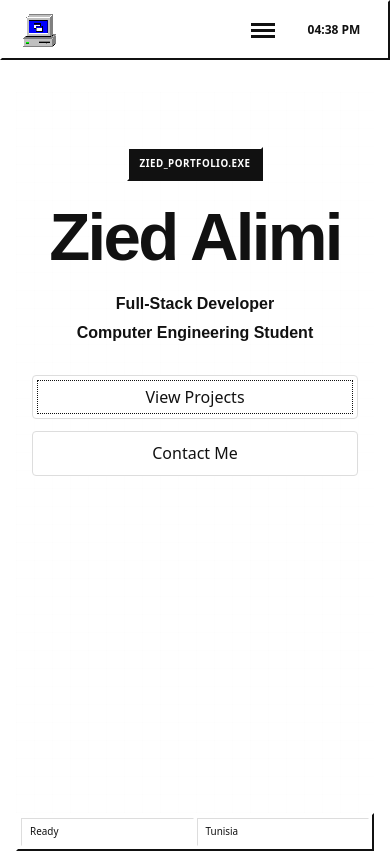
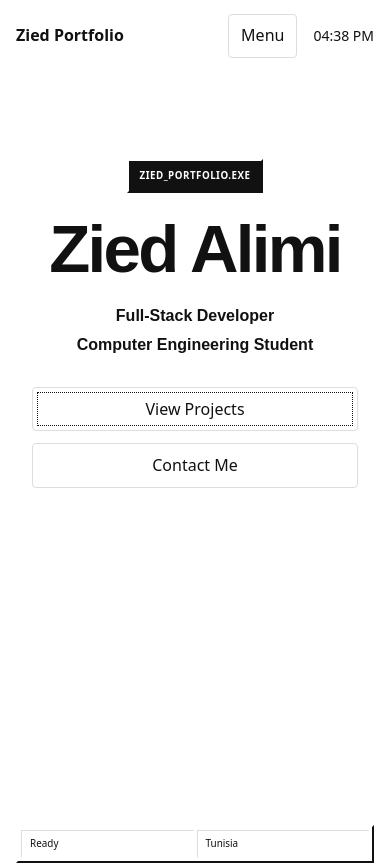
Before and after one commit to zied3332/zied-engineering-portfolio, a React (Vite) app in the folder frontend/: page / in a window 390 px wide. Shown: the top 865 px of the page. Built offline with nearby package versions, Linux system fonts and the light colour scheme.

Commit message:
style: simplify responsive navigation and footer

```diff
--- a/frontend/src/components/layout/Footer.tsx
+++ b/frontend/src/components/layout/Footer.tsx
@@ -9,11 +9,8 @@ function Footer() {
       <div className="footer__inner">
         <div className="footer__main">
           <div className="footer__identity">
-            <span className="footer__icon">Z</span>
-
-            <div>
+<div>
               <strong>{personalInfo.name}</strong>
-              <span>Portfolio.exe</span>
             </div>
           </div>
 
--- a/frontend/src/components/layout/Navbar.tsx
+++ b/frontend/src/components/layout/Navbar.tsx
@@ -1,6 +1,5 @@
 import { useEffect, useState } from "react";
 import "./navbar.css";
-import appIcon from "../../assets/icons/app-icon.png";
 const navigationItems = [
   { label: "Home", href: "#home", id: "home" },
   { label: "About", href: "#about", id: "about" },
@@ -75,12 +74,7 @@ function Navbar() {
           href="#home"
           onClick={() => handleNavigationClick("home")}
         >
-          <img
-  src={appIcon}
-  alt="Portfolio application icon"
-  className="navbar__brand-icon"
-/>
-          <span>Zied Portfolio</span>
+<span>Zied Portfolio</span>
         </a>
 
         <button
@@ -91,13 +85,13 @@ function Navbar() {
           onClick={() => setIsMenuOpen((current) => !current)}
           aria-label="Toggle navigation menu"
           aria-expanded={isMenuOpen}
+          aria-controls="portfolio-navigation"
         >
-          <span />
-          <span />
-          <span />
+          Menu
         </button>
 
         <nav
+          id="portfolio-navigation"
           className={`navbar__navigation ${
             isMenuOpen ? "navbar__navigation--open" : ""
           }`}
@@ -107,6 +101,7 @@ function Navbar() {
             <a
               key={item.href}
               href={item.href}
+              aria-current={activeSection === item.id ? "location" : undefined}
               className={
                 activeSection === item.id
                   ? "navbar__navigation-link--active"
--- a/frontend/src/components/layout/footer.css
+++ b/frontend/src/components/layout/footer.css
@@ -1,121 +1,40 @@
 .footer {
-  padding: 0 var(--page-padding) 28px;
+  padding: 32px var(--page-padding);
 }
 
 .footer__inner {
   width: min(var(--page-width), 100%);
   margin: 0 auto;
-  padding: 4px;
-  background: var(--retro-surface);
-  border-top: 2px solid var(--retro-white);
-  border-left: 2px solid var(--retro-white);
-  border-right: 2px solid var(--retro-black);
-  border-bottom: 2px solid var(--retro-black);
-  box-shadow: var(--retro-card-shadow);
+}
+
+.footer__main,
+.footer__links,
+.footer__statusbar {
+  display: flex;
+  flex-wrap: wrap;
+  align-items: center;
+  gap: 12px 24px;
 }
 
 .footer__main {
-  min-height: 74px;
-  padding: 14px 16px;
-  display: flex;
-  align-items: center;
   justify-content: space-between;
-  gap: 24px;
-}
-
-.footer__identity {
-  display: flex;
-  align-items: center;
-  gap: 12px;
-}
-
-.footer__icon {
-  width: 42px;
-  height: 42px;
-  display: grid;
-  place-items: center;
-  background: var(--retro-title-active);
-  color: var(--retro-white);
-  border-top: 2px solid var(--retro-white);
-  border-left: 2px solid var(--retro-white);
-  border-right: 2px solid var(--retro-black);
-  border-bottom: 2px solid var(--retro-black);
-  font-family: var(--font-document);
-  font-size: 22px;
-  font-weight: 700;
-}
-
-.footer__identity div {
-  display: grid;
-}
-
-.footer__identity strong {
-  font-family: var(--font-document);
-}
-
-.footer__identity div span {
-  color: var(--page-muted);
-  font-size: 12px;
-}
-
-.footer__links {
-  display: flex;
-  flex-wrap: wrap;
-  justify-content: flex-end;
-  gap: 6px;
 }
 
 .footer__links a {
-  padding: 7px 12px;
-  color: var(--retro-black);
-  text-decoration: none;
-  box-shadow: var(--retro-raised-border);
-}
-
-.footer__links a:visited {
-  color: var(--retro-black);
-}
-
-.footer__links a:active {
-  box-shadow: var(--retro-pressed-border);
-  transform: translate(1px, 1px);
+  display: inline-flex;
+  min-height: 44px;
+  align-items: center;
 }
 
 .footer__statusbar {
-  display: grid;
-  grid-template-columns: 1fr auto auto;
-  gap: 3px;
+  margin-top: 20px;
+  font-size: 0.875rem;
 }
 
-.footer__statusbar span {
-  padding: 5px 9px;
-  box-shadow: var(--retro-pressed-border);
-  font-size: 11px;
-}
-
-@media (max-width: 700px) {
-  .footer__main {
+@media (max-width: 650px) {
+  .footer__main,
+  .footer__statusbar {
     align-items: flex-start;
     flex-direction: column;
   }
-
-  .footer__links {
-    width: 100%;
-    justify-content: flex-start;
-  }
-
-  .footer__statusbar {
-    grid-template-columns: 1fr;
-  }
 }
-
-@media (max-width: 450px) {
-  .footer__links {
-    display: grid;
-    grid-template-columns: 1fr 1fr;
-  }
-
-  .footer__links a {
-    text-align: center;
-  }
-}
--- a/frontend/src/components/layout/navbar.css
+++ b/frontend/src/components/layout/navbar.css
@@ -2,192 +2,98 @@
   position: sticky;
   top: 0;
   z-index: 100;
-  padding: 4px;
-  background: var(--retro-surface);
-  border-top: 2px solid var(--retro-white);
-  border-left: 2px solid var(--retro-white);
-  border-right: 2px solid var(--retro-black);
-  border-bottom: 2px solid var(--retro-black);
+  background: #ffffff;
 }
 
 .navbar__inner {
-  width: min(
-    var(--page-width),
-    calc(100% - (var(--page-padding) * 2))
-  );
-  min-height: 48px;
+  display: flex;
+  width: min(var(--page-width), calc(100% - var(--page-padding) * 2));
+  min-height: 72px;
+  align-items: center;
+  gap: 20px;
   margin: 0 auto;
-  display: flex;
-  align-items: center;
-  gap: 18px;
 }
 
 .navbar__brand {
-  display: flex;
-  align-items: center;
-  gap: 9px;
   flex-shrink: 0;
-  color: var(--retro-black);
+  font-weight: 700;
   text-decoration: none;
-  font-weight: 700;
 }
 
-.navbar__brand:visited {
-  color: var(--retro-black);
-}
-
-.navbar__brand-icon {
-  width: 35px;
-  height: 35px;
-  flex-shrink: 0;
-  image-rendering: pixelated;
-  image-rendering: crisp-edges;
-  object-fit: contain;
-}
 .navbar__navigation {
   display: flex;
+  flex-wrap: wrap;
   align-items: center;
   gap: 4px;
   margin-left: auto;
 }
 
 .navbar__navigation a {
-  position: relative;
-  padding: 8px 11px;
-  color: var(--retro-black);
-  background: var(--retro-surface);
+  display: inline-flex;
+  min-height: 44px;
+  align-items: center;
+  padding: 8px;
   text-decoration: none;
-  border: 0;
-  box-shadow: var(--retro-raised-border);
-  font-size: 14px;
-  cursor: pointer;
-  user-select: none;
 }
 
-.navbar__navigation a:visited {
-  color: var(--retro-black);
+.navbar__navigation a:hover,
+.navbar__navigation a.navbar__navigation-link--active {
+  text-decoration: underline;
+  text-underline-offset: 0.3em;
 }
 
-.navbar__navigation a:hover {
-  background: var(--retro-surface-light);
-  color: var(--retro-black);
-}
-
-.navbar__navigation a:focus-visible {
-  outline: 1px dotted var(--retro-black);
-  outline-offset: -5px;
-}
-
-.navbar__navigation a:active {
-  padding-top: 9px;
-  padding-bottom: 7px;
-  box-shadow: var(--retro-pressed-border);
-  transform: translate(1px, 1px);
-}
-
-.navbar__navigation a.navbar__navigation-link--active {
-  padding-top: 9px;
-  padding-bottom: 7px;
-  background: var(--retro-surface);
-  color: var(--retro-black);
-  box-shadow: var(--retro-pressed-border);
-  transform: translate(1px, 1px);
+.navbar__navigation-link--active {
   font-weight: 700;
 }
 
-.navbar__navigation a.navbar__navigation-link--active::before {
-  content: "";
-  display: inline-block;
-  width: 5px;
-  height: 5px;
-  margin-right: 7px;
-  background: var(--retro-title-active);
-  vertical-align: middle;
-}
-
 .navbar__clock {
-  min-width: 76px;
-  padding: 6px 10px;
-  text-align: center;
-  background: var(--retro-surface);
-  box-shadow: var(--retro-pressed-border);
-  font-size: 13px;
-  font-weight: 700;
+  flex-shrink: 0;
+  font-size: 0.875rem;
+  font-variant-numeric: tabular-nums;
 }
 
 .navbar__menu-button {
   display: none;
-  width: 38px;
-  height: 34px;
-  margin-left: auto;
-  padding: 7px;
-  background: var(--retro-surface);
-  border: 0;
-  box-shadow: var(--retro-raised-border);
+  min-height: 44px;
+  padding: 8px 12px;
+  color: #111111;
+  background: #ffffff;
+  border: 1px solid #dddddd;
+  border-radius: 4px;
   cursor: pointer;
-}
-
-.navbar__menu-button:active,
-.navbar__menu-button--active {
-  box-shadow: var(--retro-pressed-border);
-  transform: translate(1px, 1px);
-}
-
-.navbar__menu-button span {
-  display: block;
-  height: 3px;
-  margin: 3px 0;
-  background: var(--retro-black);
 }
 
 @media (max-width: 850px) {
   .navbar__inner {
-    position: relative;
+    flex-wrap: wrap;
+    gap: 8px 16px;
+    padding: 12px 0;
   }
 
   .navbar__menu-button {
     display: block;
+    margin-left: auto;
+  }
+
+  .navbar__clock {
+    order: 2;
   }
 
   .navbar__navigation {
-    position: absolute;
-    top: calc(100% + 6px);
-    left: 0;
-    right: 0;
     display: none;
-    padding: 6px;
-    background: var(--retro-surface);
-    border-top: 2px solid var(--retro-white);
-    border-left: 2px solid var(--retro-white);
-    border-right: 2px solid var(--retro-black);
-    border-bottom: 2px solid var(--retro-black);
-    box-shadow: 5px 5px 0 rgba(0, 0, 0, 0.2);
+    order: 3;
+    width: 100%;
+    margin: 0;
   }
 
   .navbar__navigation--open {
     display: grid;
-    gap: 4px;
-  }
-
-  .navbar__navigation a {
-    width: 100%;
-  }
-
-  .navbar__navigation a:active,
-  .navbar__navigation a.navbar__navigation-link--active {
-    padding-top: 8px;
-    padding-bottom: 8px;
+    grid-template-columns: repeat(2, minmax(0, 1fr));
   }
 }
 
-@media (max-width: 500px) {
-  .navbar__brand span:last-child {
+@media (max-width: 380px) {
+  .navbar__clock {
     display: none;
   }
-
-  .navbar__clock {
-    min-width: 68px;
-    padding-inline: 6px;
-    font-size: 12px;
-  }
 }
```
